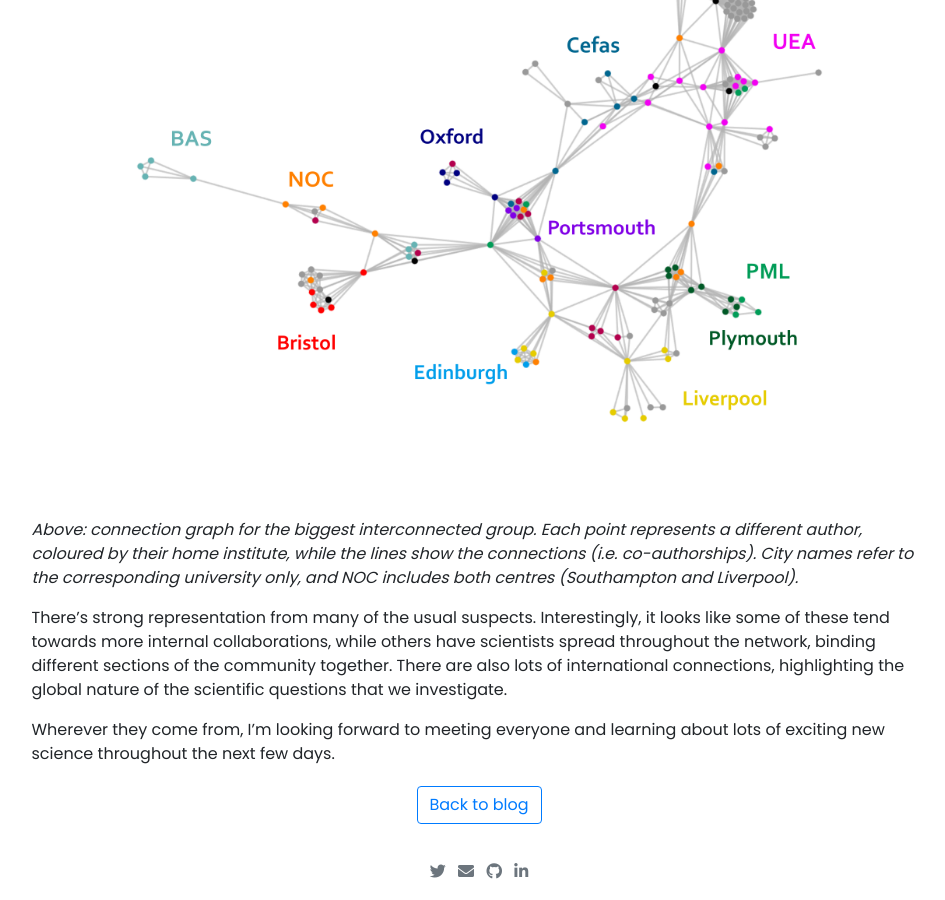
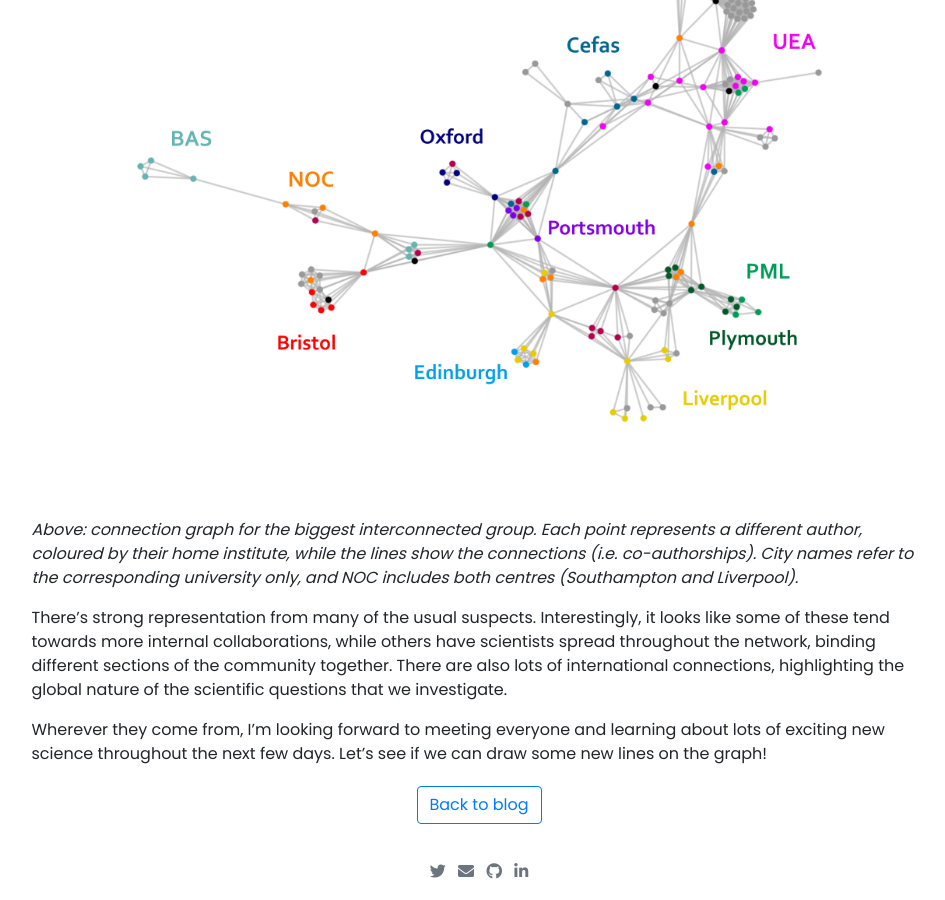
Before and after one commit to mvdh7/mvdh7.github.io, a Jekyll site: the page built from _posts/2019-06-24-challenger-ambioix-presenter-graph.md, in a window 1280 px wide and 900 px high, scrolled down 840 px. Shown: the whole window, without its empty margins (161-1106 px from the left). Built offline with Jekyll 4.4.1, drawn with Linux system fonts in a browser that asks for light colours; nearby versions of some CDN libraries; our own code applies the rules of GitHub Pages for plain Markdown files; comment, search, counter and statistics services are not loaded.

Commit message:
Final final adjustments

```diff
--- a/_posts/2019-06-24-challenger-ambioix-presenter-graph.md
+++ b/_posts/2019-06-24-challenger-ambioix-presenter-graph.md
@@ -23,7 +23,7 @@
 
 There's strong representation from many of the usual suspects. Interestingly, it looks like some of these tend towards more internal collaborations, while others have scientists spread throughout the network, binding different sections of the community together. There are also lots of international connections, highlighting the global nature of the scientific questions that we investigate.
 
-Wherever they come from, I'm looking forward to meeting everyone and learning about lots of exciting new science throughout the next few days.
+Wherever they come from, I'm looking forward to meeting everyone and learning about lots of exciting new science throughout the next few days. Let's see if we can draw some new lines on the graph!
 
 {% if page.comments %}
 <div id="disqus_thread"></div>
```
